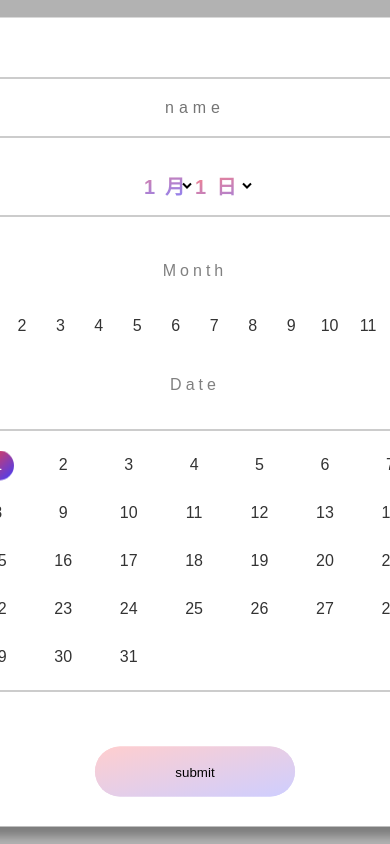
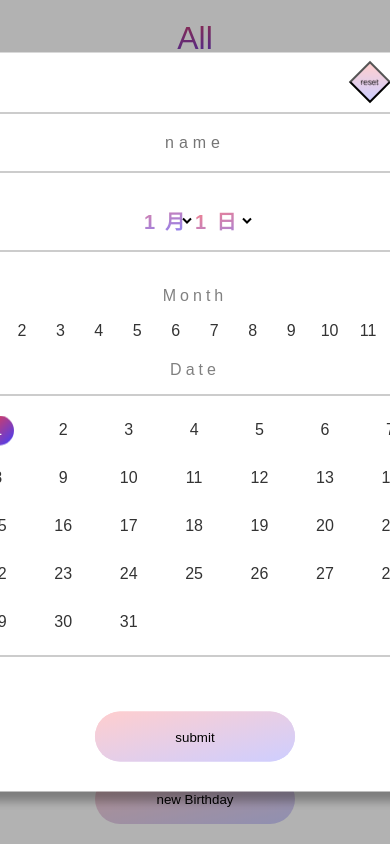
Before and after one commit to nbstsh/react-birthday-app, a React (Create React App) app: page / in a window 390 px wide. Both pictures are taken after a click on the button "new Birthday". Built offline with nearby package versions, Linux system fonts and the light colour scheme.

Commit message:
Container responsive design

```diff
--- a/src/components/Footer.js
+++ b/src/components/Footer.js
@@ -1,5 +1,5 @@
 import React, { Component } from 'react'
-import '../styles/components/header.scss'
+import '../styles/components/footer.scss'
 import BirthdayFormModalControll from './BirthdayFormModalControll';
 
 
--- a/src/components/search-field/SearchField.js
+++ b/src/components/search-field/SearchField.js
@@ -1,4 +1,5 @@
 import React, { Component } from 'react'
+import '../../styles/components/search-field.scss'
 import manager from '../../js/person-manager'
 
 class SearchField extends Component {
@@ -63,6 +64,7 @@ class SearchField extends Component {
                     type='number'
                     name='month'
                     placeholder='month'
+                    className='search-field__input search-field__input--month'
                     value={this.state.month}
                     onChange={this.handleMonthChange}/>
 
@@ -70,6 +72,7 @@ class SearchField extends Component {
                     type='number'
                     name='date'
                     placeholder='date'
+                    className='search-field__input search-field__input--date'
                     value={this.state.date}
                     onChange={this.handleDateChange} />
 
@@ -78,9 +81,15 @@ class SearchField extends Component {
                     name='name'
                     placeholder='name'
                     value={this.state.name}
+                    className='search-field__input search-field__input--name'
                     onChange={this.handleNameChange}/>
 
-                <button onClick={this.handleResetClick}>reset</button>
+                <button
+                    className='search-field__reset-btn'
+                    onClick={this.handleResetClick}>
+                    <span>reset</span>
+                </button>
+
             </div>
         )
     }
--- a/src/styles/abstracts/mixins.scss
+++ b/src/styles/abstracts/mixins.scss
@@ -1,5 +1,8 @@
 
 @mixin respond($breakpoint) {
+    @if $breakpoint == phone-small {
+        @media only screen and (max-width: 25em) { @content };  // 400px
+    }
     @if $breakpoint == phone {
         @media only screen and (max-width: 37.5em) { @content };  // 600px
     }
--- a/src/styles/components/birthday-form.scss
+++ b/src/styles/components/birthday-form.scss
@@ -6,7 +6,7 @@
     text-align: center;
     padding: 3rem 0;
     position: relative;
-    z-index: 1;
+    z-index: 10000;
 
     &__group {
         position: relative;
@@ -59,7 +59,8 @@
             transition: all .2s;
             opacity: 1;
             visibility: visible;
-            transform: translateY(-11rem);
+            text-transform: uppercase;
+            transform: translateY(-10rem);
 
             @include labelFont;
         }
--- a/src/styles/components/body.scss
+++ b/src/styles/components/body.scss
@@ -0,0 +1,17 @@
+@import '../abstracts/variables.scss';
+@import '../abstracts/mixins.scss';
+
+.body {
+    padding: 3rem 5rem;
+    margin-bottom: auto;
+    overflow-y: scroll;
+    height: 65vh;
+
+    @include respond(tab-port) {
+        height: 75vh;
+    }
+
+    @include respond(phone) {
+        height: 70vh;
+    }
+}
--- a/src/styles/components/container.scss
+++ b/src/styles/components/container.scss
@@ -2,12 +2,10 @@
 @import '../abstracts/mixins.scss';
 
 .container {
-
     width: 80%;
     max-width: $display-max-width;
     min-height: 90vh;
-    margin: 0 auto;
-    margin-top: 5rem;
+    margin: 5vh auto;
     background-color: $color-grey-light-1;
     box-shadow: $shadow-dark-1;
 
@@ -19,27 +17,4 @@
         min-height: 100vh;
         margin: 0;
     }
-
-    & > .header {
-        padding: 2rem;
-        display: flex;
-        justify-content: space-between;
-        background-color: $color-white;
-        border-bottom: 1px solid $color-grey-light-3;
-
-        @include respond(tab-port) {
-            position: relative;
-        }
-    }
-
-    & .body {
-        padding: 3rem 5rem;
-        margin-bottom: auto;
-    }
-
-    & .footer {
-        background-color: $color-white;
-        padding: 2rem 0;
-        border-top: 1px solid $color-grey-light-3;
-    }
 }
--- a/src/styles/components/date-display.scss
+++ b/src/styles/components/date-display.scss
@@ -2,9 +2,6 @@
 @import '../abstracts/mixins.scss';
 
 .date-display {
-    @include respond(tab-port) {
-        padding-top: 3rem;
-    }
 
     &__month {
         display: flex;
@@ -12,10 +9,6 @@
         width: 80%;
         margin: 0 auto;
         position: relative;
-
-        @include respond(tab-port) {
-            padding-bottom: 4rem;
-        }
 
         &::after {
             content: 'Month';
@@ -28,10 +21,6 @@
             color: $color-grey-dark-3;
 
             @include labelFont;
-
-            @include respond(tab-port) {
-                top: -5.5rem;
-            }
         }
     }
 
@@ -94,10 +83,6 @@
             transform: translateX(-2rem);
 
             @include labelFont;
-
-            @include respond(tab-port) {
-                top: -5.5rem;
-            }
         }
     }
 
@@ -109,7 +94,6 @@
 
         &::after {
             content: '';
-            // border: 1px solid blue;
             background-image: $gradient-dark;
             border-radius: 2rem;
             position: absolute;
--- a/src/styles/components/footer.scss
+++ b/src/styles/components/footer.scss
@@ -0,0 +1,8 @@
+@import '../abstracts/variables.scss';
+@import '../abstracts/mixins.scss';
+
+.footer {
+    background-color: $color-white;
+    padding: 2rem 0;
+    border-top: 1px solid $color-grey-light-3;
+}
--- a/src/styles/components/header.scss
+++ b/src/styles/components/header.scss
@@ -1,9 +1,30 @@
-
 @import '../abstracts/variables.scss';
 @import '../abstracts/mixins.scss';
 
 .header {
+
+    padding: 2rem;
+    display: flex;
+    justify-content: space-between;
+    align-items: baseline;
+    flex-wrap: wrap;
+    background-color: $color-white;
+    border-bottom: 1px solid $color-grey-light-3;
+
+    @include respond(phone) {
+        justify-content: center;
+    }
+
     &__title {
-        font-size: 2rem;
+        font-size: 3.2rem;
+        background-image: $gradient-dark;
+        background-clip: text;
+        color: transparent;
+
+        @include respond(phone) {
+            text-align: center;
+            margin-bottom: 1rem;
+            flex: 0 0 100%;
+        }
     }
 }
--- a/src/styles/components/memo.scss
+++ b/src/styles/components/memo.scss
@@ -9,7 +9,7 @@
         width: 100%;
 
         display: grid;
-        grid-template-rows: repeat(auto-fill, minmax($memo-card-height, 1fr));
+        grid-template-rows: repeat(auto-fill, minmax(10rem, min-content));
         grid-template-columns: repeat(auto-fill, minmax($memo-card-width, 1fr));
         grid-gap: 3rem;
 
@@ -24,6 +24,7 @@
         min-height: $memo-card-height;
         cursor: pointer;
         position: relative;
+        word-break : break-all;
 
         &::after {
             content: 'memo';
@@ -49,6 +50,6 @@
         background-image: $gradient-light;
         background-clip: text;
         color: transparent;
-        height: 30rem;
+        height: 30vh;
     }
 }
--- a/src/styles/components/person-detail.scss
+++ b/src/styles/components/person-detail.scss
@@ -27,12 +27,28 @@
         grid-template-columns: 2fr 3fr;
         grid-row-gap: 5rem;
 
+        overflow-y: scroll;
+        height: 65vh;
+
+        @include respond(tab-port) {
+            height: 75vh;
+        }
+
+        @include respond(phone) {
+            height: 70vh;
+        }
+
         & .calendar-date {
             color: $color-white;
             z-index: 0;
             justify-self: center;
 
             background-image: $gradient;
+
+
+            @include respond(phone-small) {
+                grid-column: 1 / -1;
+            }
         }
     }
 
@@ -44,6 +60,10 @@
 
         color: $color-grey-dark-2;
         text-transform: uppercase;
+
+        @include respond(phone-small) {
+            grid-column: 1 / -1;
+        }
 
         :nth-child(1) {
             grid-column: 1 / -1;
--- /dev/null
+++ b/src/styles/components/search-field.scss
@@ -0,0 +1,41 @@
+@import '../abstracts/variables.scss';
+@import '../abstracts/mixins.scss';
+
+.search-field {
+    display: flex;
+    align-items: center;
+    justify-content: space-evenly;
+
+    &__input {
+        width: 10rem;
+
+        &--month,
+        &--date {
+            text-align: end;
+        }
+
+        &--name {
+            text-align: center;
+            width: 15rem;
+        }
+    }
+
+    &__reset-btn {
+        display: flex;
+        justify-content: center;
+        align-items: center;
+
+        font-size: .8rem;
+        position: relative;
+        z-index: 1;
+
+        width: 3rem;
+        height: 3rem;
+        transform: rotate(45deg);
+        background-image: $gradient-light;
+
+        & > * {
+            transform: rotate(-45deg);
+        }
+    }
+}
```
